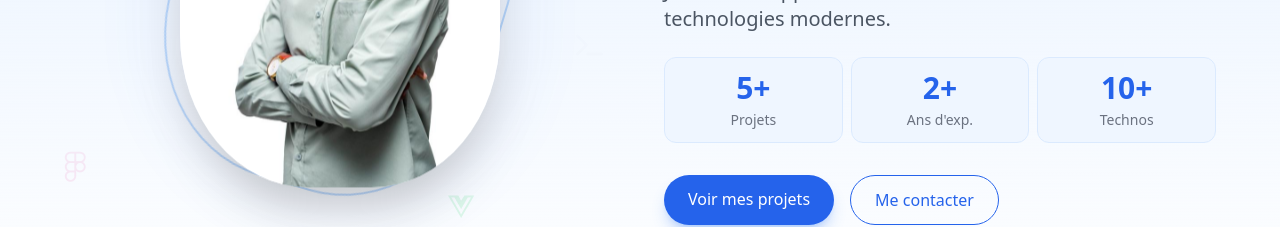
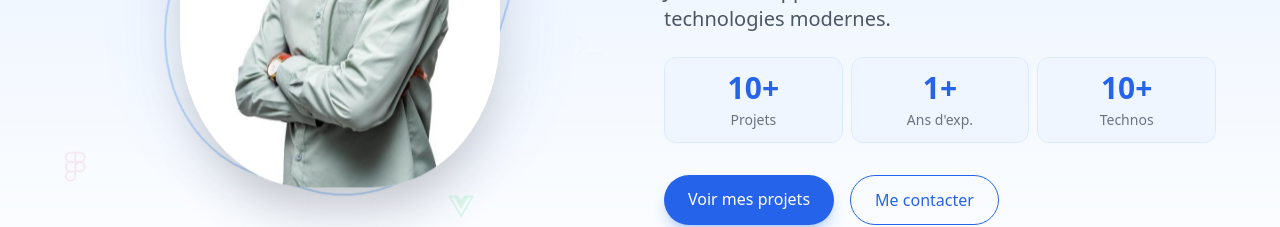
Before and after one commit to eliphhaz/Portfolio_perso, a React (Vite) app in the folder my_portfolio/: page / in a window 1280 px wide. Shown: the part 451-678 px from the top of the page. Built offline with nearby package versions, Linux system fonts and the light colour scheme.

Commit message:
chore: mise à jour stats hero

```diff
--- a/my_portfolio/src/i18n/translations.js
+++ b/my_portfolio/src/i18n/translations.js
@@ -13,8 +13,8 @@ export const translations = {
       greeting: "Salut, Je suis",
       subtitle: "Je crée des applications web de bout en bout avec des technologies modernes.",
       stats: [
-        { value: "5+", label: "Projets" },
-        { value: "2+", label: "Ans d'exp." },
+        { value: "10+", label: "Projets" },
+        { value: "1+", label: "Ans d'exp." },
         { value: "10+", label: "Technos" },
       ],
       cta_projects: "Voir mes projets",
@@ -87,8 +87,8 @@ export const translations = {
       greeting: "Hi, I'm",
       subtitle: "I build full-stack web applications using modern technologies.",
       stats: [
-        { value: "5+", label: "Projects" },
-        { value: "2+", label: "Yrs exp." },
+        { value: "10+", label: "Projects" },
+        { value: "1+", label: "Yrs exp." },
         { value: "10+", label: "Techs" },
       ],
       cta_projects: "View my projects",
```
